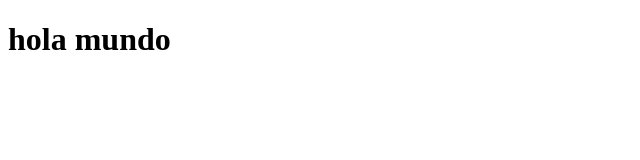
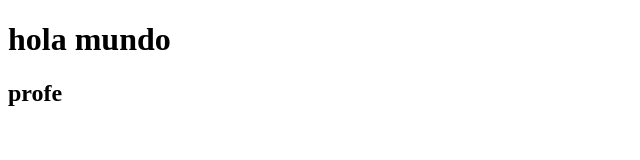
Before and after one commit to Abrajojiro123/git-practica, a plain HTML site: page index.html in a window 1280 px wide. Shown: the full height of the page, 0-640 px from the left. Drawn offline with Linux system fonts and the light colour scheme.

Commit message:
agregar cambio

```diff
--- a/index.html
+++ b/index.html
@@ -7,5 +7,6 @@
 </head>
 <body>
    <h1>hola mundo</h1>
+   <h2>profe</h2>
 </body>
 </html>
```
